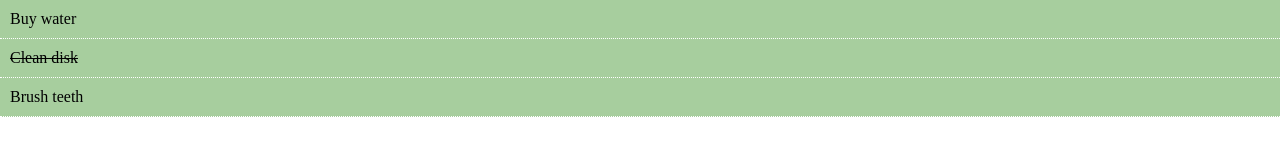
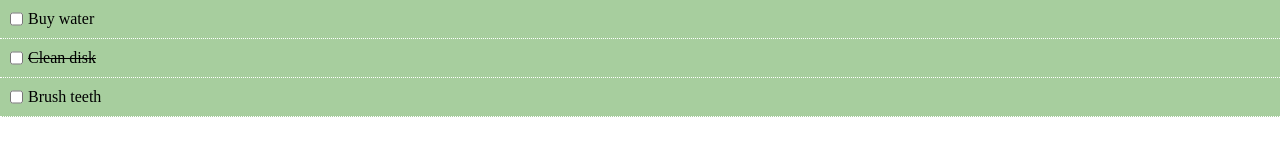
Before and after one commit to webroyit/f1vjs3-FirstVue, a Vue app: page / in a window 1280 px wide. Shown: the top 167 px of the page. Built offline with nearby package versions, Linux system fonts and the light colour scheme.

Commit message:
Use v-on to add event listener on a checkbox

```diff
--- a/src/components/TodoItem.vue
+++ b/src/components/TodoItem.vue
@@ -1,6 +1,8 @@
 <template>
     <!-- apply is-complete style if todo.completed is true -->
     <div class="todo-item" v-bind:class="{'is-complete':todo.completed}">
+        <!-- v-on to add event listener -->
+        <input type="checkbox" v-on:change="markComplete" />
         <p>{{todo.title}}</p>
     </div>
 </template>
@@ -17,6 +19,11 @@ export default {
         background-color: #a7ce9e;
         padding: 10px;
         border-bottom: 1px white dotted;
+        display: flex;
+    }
+
+    .todo-item input{
+        margin-right: 5px;
     }
 
     .is-complete{
```
